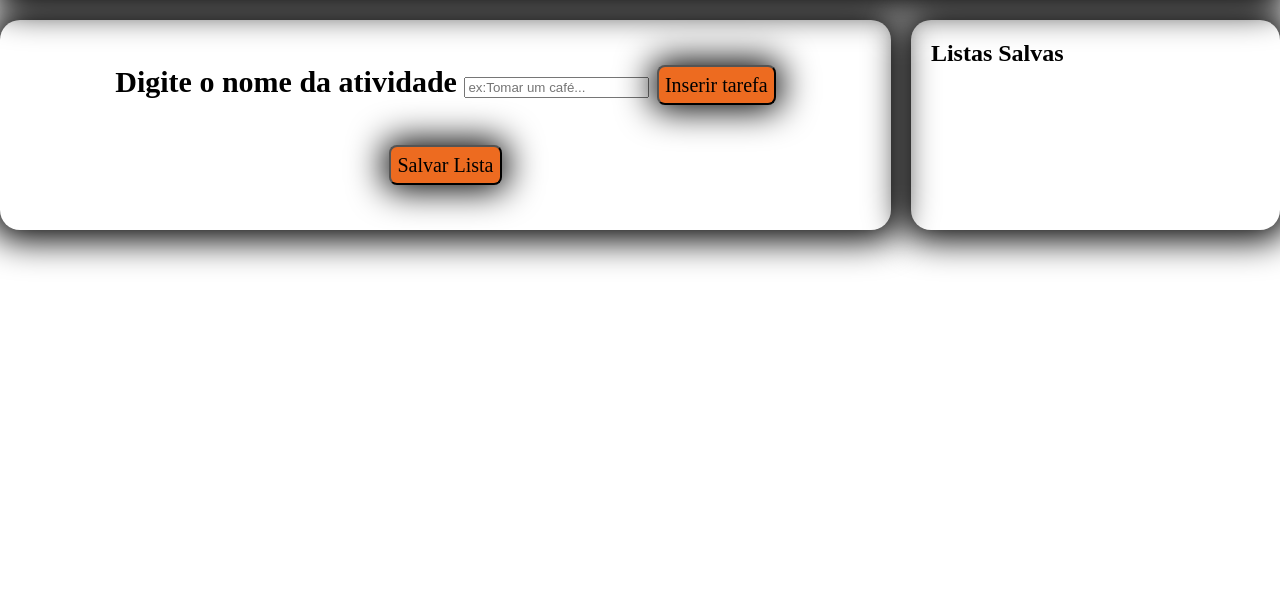
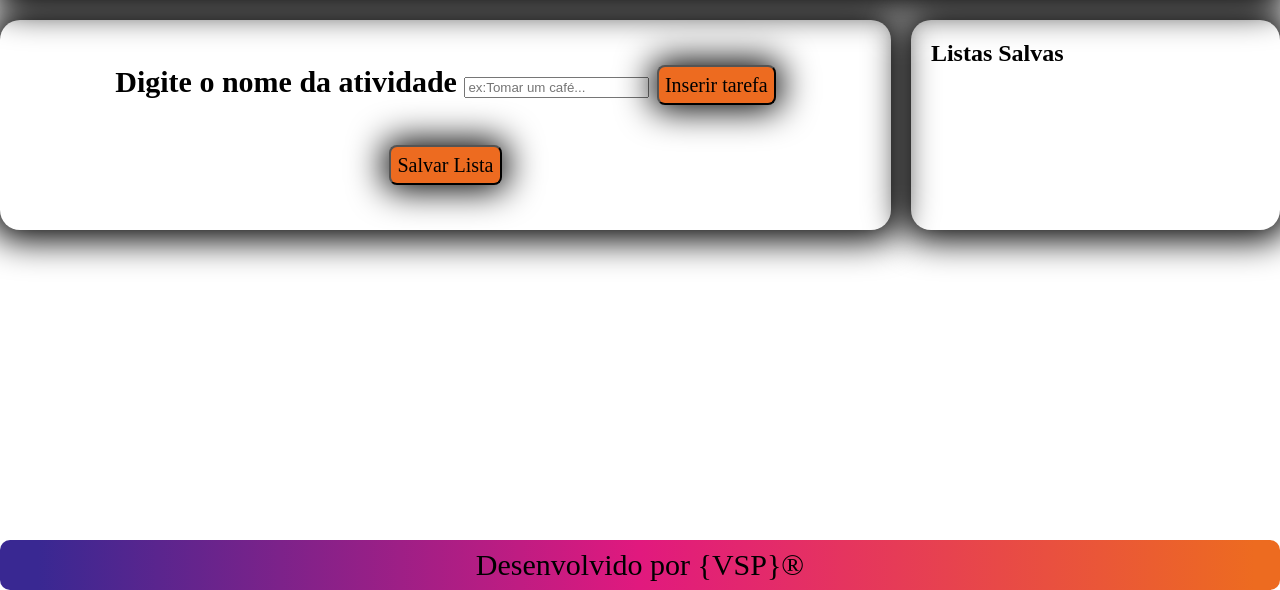
Before and after one commit to DevVitorPedra/DEVinHouse, a plain HTML site: page index.html in a window 1280 px wide. Shown: the part 210-800 px from the top of the page. Drawn offline with nearby package versions, Linux system fonts and the light colour scheme; a web font is replaced by a local one.

Commit message:
Ultima correção

```diff
--- a/index.html
+++ b/index.html
@@ -50,6 +50,8 @@
       </main>
     </div>
 
+    <footer><p>Desenvolvido por {VSP}® </p></footer>
+
     <script src="script.js"></script>
   </body>
 </html>
--- a/style.css
+++ b/style.css
@@ -112,7 +112,7 @@ li{
   height: 40px;
   width: 150px;
   border-radius: 6px;
-  box-shadow: 5px 5px 30px 8px gray ;
+  box-shadow: 5px 15px 30px 5px gray ;
   display: flex;
   flex-direction: row;
   align-items: center;
@@ -142,3 +142,24 @@ span{
   margin-top: -50px;
   margin-right: 10px;
 }
+
+footer{
+  border-radius: 10px;
+  display: flex;
+  align-items: center;
+  justify-content: center;
+  width: 100%;
+  height: 50px;
+  background: linear-gradient(
+    270deg,
+    rgba(237, 107, 32, 1) 2%,
+    rgba(225, 25, 126, 1) 50%,
+    rgba(57, 40, 146, 1) 97%
+  );
+  position: absolute;
+  bottom: 0;
+}
+footer p{
+  text-decoration: none;
+  margin: 0;
+}
```
